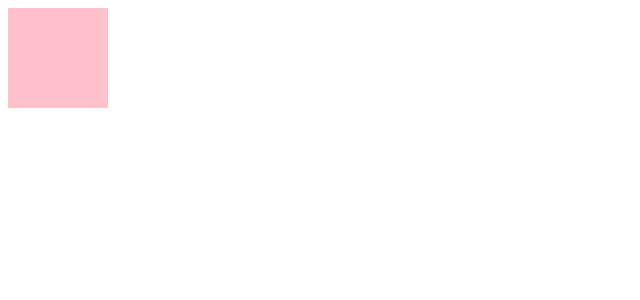
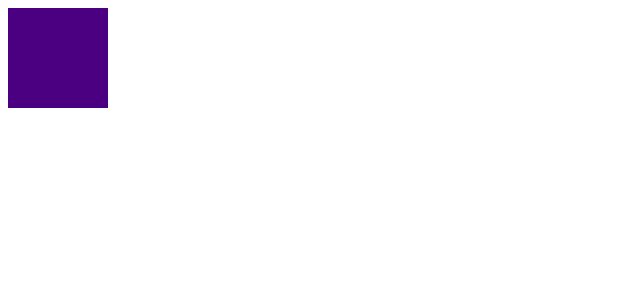
Before and after one commit to KaraPedersen/create-randomcolor, a React app: page / in a window 1280 px wide. Shown: the top 300 px of the page, without its empty margins (0-640 px from the left). Built offline with nearby package versions, Linux system fonts and the light colour scheme.

Commit message:
changed colors to play around with it

```diff
--- a/src/containers/RandomColor.jsx
+++ b/src/containers/RandomColor.jsx
@@ -12,7 +12,8 @@ export default class RandomColor extends Component {
     this.setState({ sameColor: false });
 
     //get random color
-    const colors = ['red', 'yellow', 'blue', 'pink', 'purple', 'green'];
+    // eslint-disable-next-line max-len
+    const colors = ['DarkMagenta', 'DarkOrchid', 'DeepPink', 'Fuchsia', 'Indigo', 'Lavender', 'LemonChiffon'];
     const color = colors[Math.floor(Math.random() * colors.length)];
 
     if(this.state.selectedColor === color) {
```
